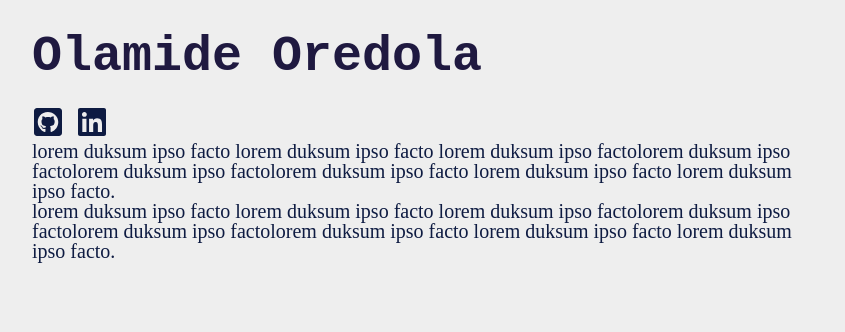
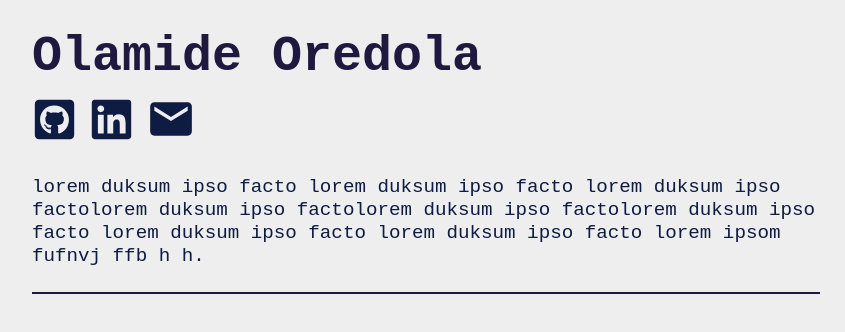
Before and after one commit to ola-dola/portfolio, a Gatsby site: page / in a window 1280 px wide. Shown: the whole page, without its empty margins (214-1059 px from the left). Built offline with nearby package versions, Linux system fonts and the light colour scheme; Gatsby itself is replaced by a stand-in of ours.

Commit message:
add header styles.

```diff
--- a/src/pages/index.js
+++ b/src/pages/index.js
@@ -1,35 +1,36 @@
 import React from "react"
 import Layout from "../components/Layout"
 import { FaGithubSquare, FaLinkedin } from "react-icons/fa"
+import { MdMail } from "react-icons/md"
 import styled from "styled-components"
 
 export default function Home() {
   return (
     <Layout>
-      <StyledHeader className="header">
+      <StyledHeader className="header" id="Header">
         <h1>Olamide Oredola</h1>
         <ul className="social-icons">
           <li>
             <a href="https://github.com/ola-dola" alt="Github">
-              <FaGithubSquare title="Github" />
+              <FaGithubSquare title="Github" size={45} />
             </a>
           </li>
           <li>
             <a href="https://www.linkedin.com/in/ola-oredola/" alt="Linkedin">
-              <FaLinkedin title="Linkedin" />
+              <FaLinkedin title="Linkedin" size={45} />
+            </a>
+          </li>
+          <li>
+            <a href="mailto:oredolaolamide@gmail.com" alt="Email">
+              <MdMail title="Email" size={50} />
             </a>
           </li>
         </ul>
-        <p>
+        <p className="about-me">
           lorem duksum ipso facto lorem duksum ipso facto lorem duksum ipso
           factolorem duksum ipso factolorem duksum ipso factolorem duksum ipso
-          facto lorem duksum ipso facto lorem duksum ipso facto.
-        </p>
-
-        <p>
-          lorem duksum ipso facto lorem duksum ipso facto lorem duksum ipso
-          factolorem duksum ipso factolorem duksum ipso factolorem duksum ipso
-          facto lorem duksum ipso facto lorem duksum ipso facto.
+          facto lorem duksum ipso facto lorem duksum ipso facto lorem ipsom
+          fufnvj ffb h h.
         </p>
       </StyledHeader>
     </Layout>
@@ -37,25 +38,44 @@ export default function Home() {
 }
 
 const StyledHeader = styled.header`
+  border-bottom: 2px solid #1f1940;
+  /* padding-bottom: 1.5rem; */
   h1 {
     font-family: "IBM Plex Mono", monospace;
     font-weight: 600;
     font-size: 1.75rem;
-    margin-bottom: 1rem;
+    margin-bottom: 0.5rem;
 
     @media (min-width: 700px) {
       font-size: 3.125rem;
-      margin-bottom: 1.5rem;
+      margin-bottom: 0.75rem;
     }
   }
 
   .social-icons {
     display: flex;
     justify-content: flex-start;
+    align-items: center;
+    margin-bottom: 1.25rem;
 
     li {
       padding-right: 0.75rem;
+    }
 
+    @media (min-width: 700px) {
+      margin-bottom: 1.75rem;
+    }
+  }
+
+  .about-me {
+    font-weight: 300;
+    font-size: 1rem;
+    margin-bottom: 1rem;
+
+    @media (min-width: 700px) {
+      font-size: 1.2rem;
+      line-height: 1.2;
+      margin-bottom: 1.5rem;
     }
   }
 `
--- a/src/styles/GlobalStyle.js
+++ b/src/styles/GlobalStyle.js
@@ -69,7 +69,7 @@ const GlobalStyle = createGlobalStyle`
         max-width: 820px;
         color: rgb(238, 238, 238);
         background-color: #eeeeee;
-
+        font-family: 'Roboto Mono', monospace;
     }
 
     ul {
@@ -91,7 +91,7 @@ const GlobalStyle = createGlobalStyle`
         text-decoration: none;
 
         :visited {
-            color: black;
+            color: #222;
         }
         :hover, :focus, :active {
             color: #6f00ff;
@@ -105,6 +105,7 @@ const GlobalStyle = createGlobalStyle`
     p {
         color: #0E1B42;
         font-size: 1rem;
+        font-weight: 400;
 
         @media(min-width: 750px) {
             font-size: 1.25rem;
```
